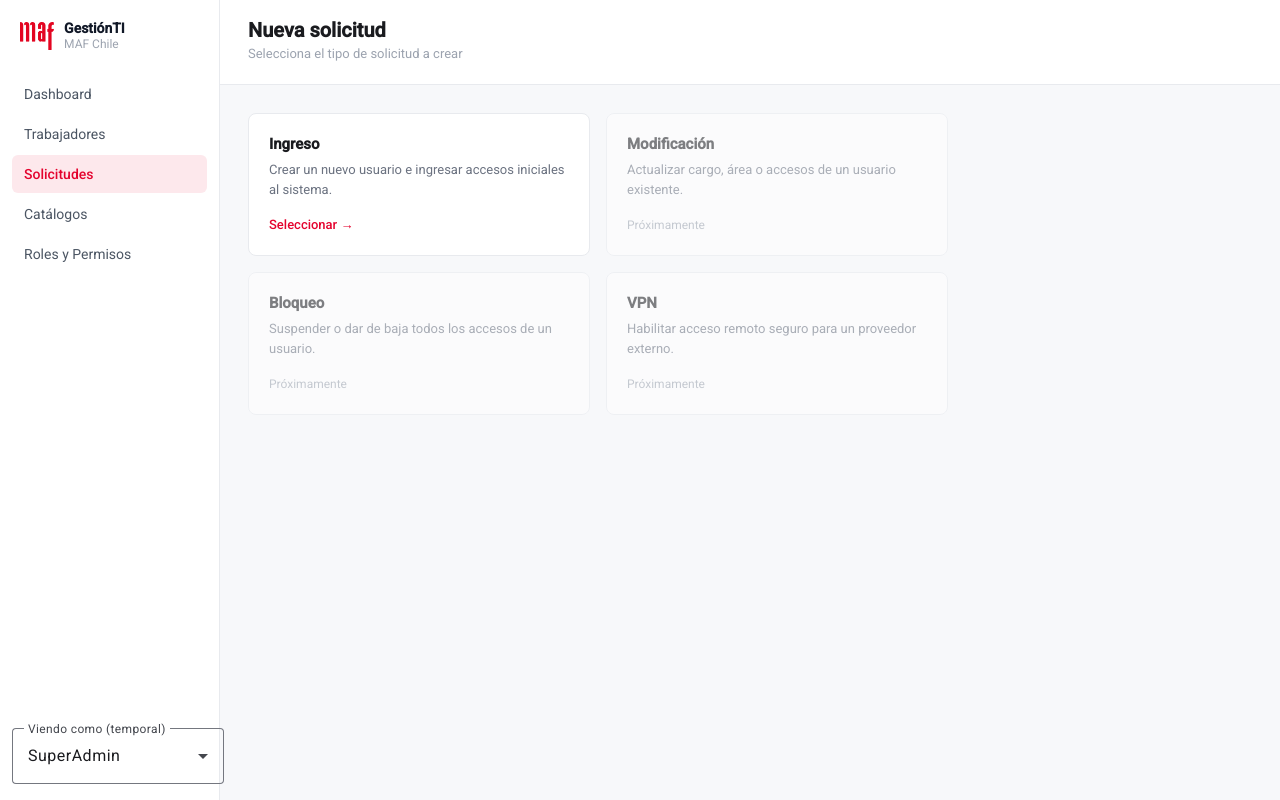
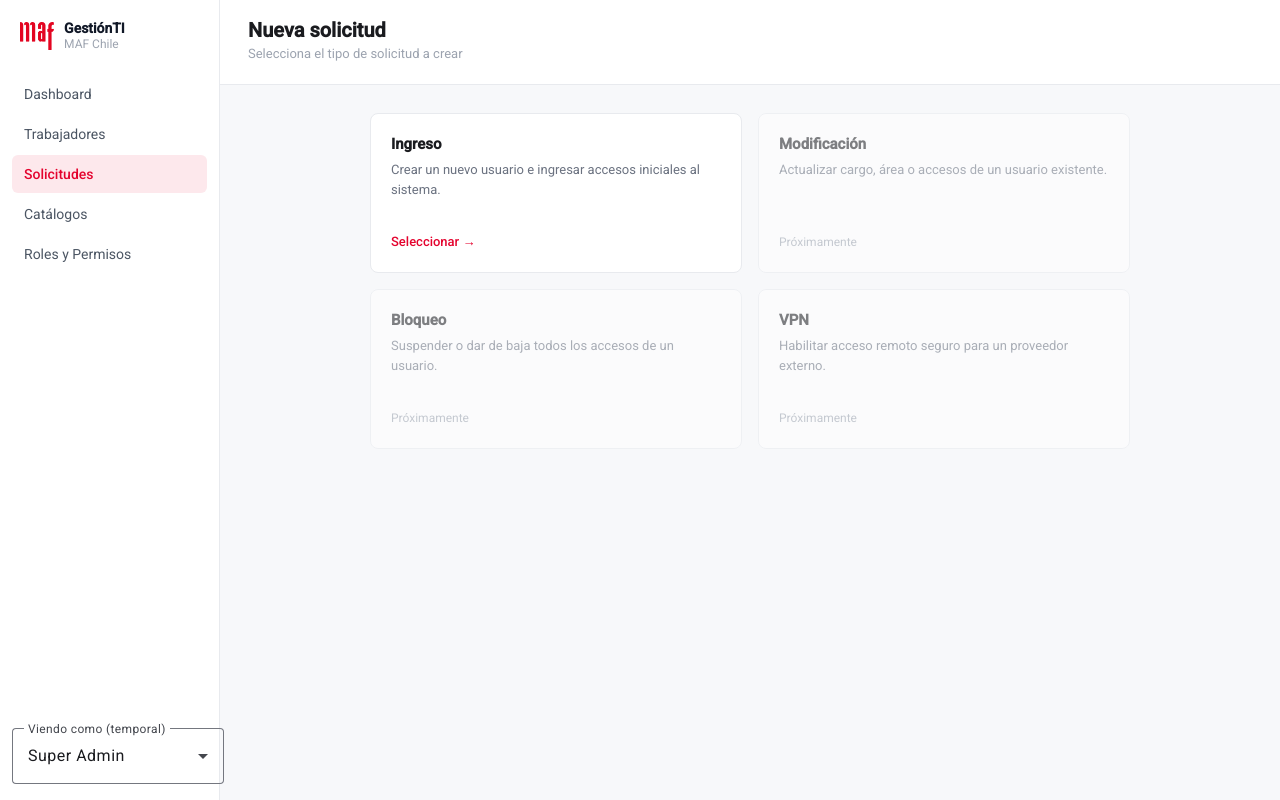
Before and after one commit to elenarocco/gestion-maf-frontend, an Angular app: page /solicitudes/nueva in a window 1280 px wide. Built offline with nearby package versions, Linux system fonts and the light colour scheme.

Commit message:
nueva pantalla de solicitudes y cambio en diseño de front

```diff
--- a/src/app/app.routes.ts
+++ b/src/app/app.routes.ts
@@ -3,6 +3,7 @@ import { Panel } from './features/dashboard/panel/panel';
 import { ListaTrabajadores } from './features/trabajadores/lista-trabajadores/lista-trabajadores';
 import { SelectorTipo } from './features/solicitudes/selector-tipo/selector-tipo';
 import { FormularioIngreso } from './features/solicitudes/formulario-ingreso/formulario-ingreso';
+import { ListaSolicitudes } from './features/solicitudes/lista-solicitudes/lista-solicitudes';
 
 export const routes: Routes = [
   { path: 'dashboard', component: Panel },
@@ -10,5 +11,5 @@ export const routes: Routes = [
   { path: '', redirectTo: 'dashboard', pathMatch: 'full' },
   { path: 'solicitudes/nueva', component: SelectorTipo },
   { path: 'solicitudes/nueva/ingreso', component: FormularioIngreso },
-
+  { path: 'solicitudes', component: ListaSolicitudes },
 ];
--- a/src/app/core/rol-simulado.ts
+++ b/src/app/core/rol-simulado.ts
@@ -2,5 +2,5 @@ import { Injectable, signal } from '@angular/core';
 
 @Injectable({ providedIn: 'root' })
 export class RolSimuladoService {
-  rolActual = signal<string>('SuperAdmin');
+  rolActual = signal<string>('Super Admin');
 }
--- a/src/app/core/solicitud.ts
+++ b/src/app/core/solicitud.ts
@@ -10,4 +10,11 @@ export class SolicitudService {
   crearIngreso(dto: any): Observable<any> {
     return this.http.post(`${this.apiUrl}/ingreso`, dto);
   }
+  getAll(filtros: { tipo?: string, estado?: string, urgente?: boolean } = {}, pagina = 1): Observable<any> {
+  const params = new URLSearchParams({ pagina: String(pagina), tamanoPagina: '20' });
+  if (filtros.tipo) params.set('tipo', filtros.tipo);
+  if (filtros.estado) params.set('estado', filtros.estado);
+  if (filtros.urgente) params.set('urgente', 'true');
+  return this.http.get(`${this.apiUrl}?${params.toString()}`);
 }
+}
--- a/src/app/features/dashboard/panel/panel.ts
+++ b/src/app/features/dashboard/panel/panel.ts
@@ -31,7 +31,7 @@ export class Panel implements OnInit {
 
   puedeCrearSolicitud = computed(() => {
     const rol = this.rolService.rolActual();
-    const rolesPermitidos = ['SuperAdmin', 'AdminTI', 'Jefatura'];
+    const rolesPermitidos = ['Super Admin', 'Admin TI', 'Jefatura'];
     return rolesPermitidos.includes(rol);
   });
   resumen: Resumen | null = null;
--- /dev/null
+++ b/src/app/features/solicitudes/lista-solicitudes/lista-solicitudes.html
@@ -0,0 +1,38 @@
+<header class="encabezado">
+  <h1>Solicitudes</h1>
+  <p class="sub">{{ total }} solicitud{{ total === 1 ? '' : 'es' }} encontrada{{ total === 1 ? '' : 's' }}</p>
+</header>
+
+<div class="filtros">
+  <select [value]="tipoActivo" (change)="filtrarTipo($any($event.target).value)">
+    @for (t of tipos; track t) { <option [value]="t">{{ t === 'Todas' ? 'Todos los tipos' : t }}</option> }
+  </select>
+
+  <select [value]="estadoActivo" (change)="filtrarEstado($any($event.target).value)">
+    @for (e of estados; track e) { <option [value]="e">{{ e === 'Todas' ? 'Todos los estados' : e }}</option> }
+  </select>
+</div>
+
+
+<section class="tarjeta">
+  @if (cargando) {
+    <p class="cargando">Cargando...</p>
+  } @else if (filas.length === 0) {
+    <p class="cargando">No hay solicitudes para este filtro.</p>
+  } @else {
+    <table>
+      <thead><tr><th>Nombre</th><th>Área</th><th>Tipo</th><th>Fecha</th><th>Estado</th></tr></thead>
+      <tbody>
+        @for (s of filas; track $index) {
+          <tr>
+            <td><div class="persona"><span class="avatar">{{ s.iniciales }}</span>{{ s.nombre }}</div></td>
+            <td>{{ s.area }}</td>
+            <td><span class="chip">{{ s.tipo }}</span></td>
+            <td>{{ s.fecha }}</td>
+            <td><span class="badge {{ s.estadoClase }}">{{ s.estadoTexto }}</span></td>
+          </tr>
+        }
+      </tbody>
+    </table>
+  }
+</section>
--- /dev/null
+++ b/src/app/features/solicitudes/lista-solicitudes/lista-solicitudes.scss
@@ -0,0 +1,31 @@
+.encabezado { padding: 20px 28px; background: #fff; border-bottom: 1px solid #e8eaee; }
+h1 { margin: 0; font-size: 20px; font-weight: 600; }
+.sub { margin: 4px 0 0; font-size: 13px; color: #9ca3af; }
+
+.filtros { padding: 16px 28px 0; display: flex; gap: 10px; }
+.filtros select {
+  border: 1px solid #d1d5db; border-radius: 6px; padding: 8px 12px;
+  font-size: 13px; color: #374151; background: #fff; font-family: inherit;
+}
+.grupo { display: flex; gap: 8px; flex-wrap: wrap; }
+.grupo button {
+  background: #fff; border: 1px solid #e5e7eb; border-radius: 999px; padding: 6px 14px;
+  font-size: 13px; color: #4b5563; cursor: pointer;
+}
+.grupo button.activo { background: var(--maf-rojo); color: #fff; border-color: var(--maf-rojo); }
+
+.tarjeta { margin: 16px 28px 28px; background: #fff; border: 1px solid #e8eaee; border-radius: 8px; padding: 10px 20px; }
+.cargando { padding: 24px 0; color: #6b7280; font-size: 14px; }
+
+table { width: 100%; border-collapse: collapse; }
+th { text-align: left; font-size: 11px; letter-spacing: .06em; text-transform: uppercase; color: #9ca3af; font-weight: 500; padding: 10px 8px; }
+td { padding: 12px 8px; font-size: 13px; color: #374151; border-top: 1px solid #f1f2f4; }
+.persona { display: flex; align-items: center; gap: 10px; }
+.avatar { width: 26px; height: 26px; border-radius: 50%; background: #fde8ec; color: var(--maf-rojo); font-size: 10px; font-weight: 600; display: flex; align-items: center; justify-content: center; }
+.chip { background: #f3f4f6; border-radius: 4px; padding: 3px 8px; font-size: 12px; }
+.badge { border-radius: 10px; padding: 3px 10px; font-size: 12px; display: inline-flex; align-items: center; gap: 5px; }
+.badge::before { content: ''; width: 6px; height: 6px; border-radius: 50%; background: currentColor; }
+.badge.pendiente { background: #fff4d6; color: #b7791f; }
+.badge.urgente, .badge.rechazada { background: #fde8ec; color: #c81e3a; }
+.badge.proceso { background: #e0edff; color: #1d4ed8; }
+.badge.completada { background: #e2f7e8; color: #15803d; }
--- /dev/null
+++ b/src/app/features/solicitudes/lista-solicitudes/lista-solicitudes.ts
@@ -0,0 +1,71 @@
+import { Component, OnInit, ChangeDetectorRef } from '@angular/core';
+import { CommonModule } from '@angular/common';
+import { SolicitudService } from '../../../core/solicitud';
+
+interface Fila {
+  nombre: string; iniciales: string; area: string; tipo: string;
+  fecha: string; estadoTexto: string; estadoClase: string;
+}
+
+@Component({
+  selector: 'app-lista-solicitudes',
+  imports: [CommonModule],
+  templateUrl: './lista-solicitudes.html',
+  styleUrl: './lista-solicitudes.scss'
+})
+export class ListaSolicitudes implements OnInit {
+  tipos = ['Todas', 'Ingreso', 'Modificación', 'Bloqueo', 'VPN'];
+  estados = ['Todas', 'Pendiente', 'Urgentes', 'En proceso', 'Completada', 'Rechazada'];
+
+  tipoActivo = 'Todas';
+  estadoActivo = 'Todas';
+
+  filas: Fila[] = [];
+  cargando = true;
+  total = 0;
+
+  constructor(private solicitudService: SolicitudService, private cdr: ChangeDetectorRef) { }
+
+  ngOnInit(): void {
+    this.cargar();
+  }
+
+  filtrarTipo(t: string): void { this.tipoActivo = t; this.cargar(); }
+  filtrarEstado(e: string): void { this.estadoActivo = e; this.cargar(); }
+
+  private cargar(): void {
+    this.cargando = true;
+
+    const filtros: { tipo?: string, estado?: string, urgente?: boolean } = {};
+    if (this.tipoActivo !== 'Todas') filtros.tipo = this.tipoActivo;
+    if (this.estadoActivo === 'Urgentes') filtros.urgente = true;
+    else if (this.estadoActivo !== 'Todas') filtros.estado = this.estadoActivo;
+
+    this.solicitudService.getAll(filtros).subscribe({
+      next: (r) => {
+        this.total = r.total;
+        this.filas = r.datos.map((s: any) => {
+          const [estadoTexto, estadoClase] = this.estado(s);
+          return {
+            nombre: s.trabajadorNombre,
+            iniciales: s.trabajadorNombre.split(' ').filter(Boolean).slice(0, 2).map((p: string) => p[0]).join('').toUpperCase(),
+            area: s.areaNombre,
+            tipo: s.tipo,
+            fecha: new Date(s.fechaCreacion).toLocaleDateString('es-CL', { day: 'numeric', month: 'short' }).replace('.', ''),
+            estadoTexto, estadoClase
+          };
+        });
+        this.cargando = false;
+        this.cdr.detectChanges();
+      },
+      error: () => { this.cargando = false; this.cdr.detectChanges(); }
+    });
+  }
+
+  private estado(s: any): [string, string] {
+    if (s.estado === 'Pendiente') return s.esUrgente ? ['Urgente', 'urgente'] : ['Pendiente', 'pendiente'];
+    if (s.estado === 'En proceso') return ['En proceso', 'proceso'];
+    if (s.estado === 'Completada') return ['Completada', 'completada'];
+    return ['Rechazada', 'rechazada'];
+  }
+}
--- a/src/app/features/solicitudes/selector-tipo/selector-tipo.html
+++ b/src/app/features/solicitudes/selector-tipo/selector-tipo.html
@@ -1,4 +1,5 @@
 <header class="encabezado"><h1>Nueva solicitud</h1><p class="sub">Selecciona el tipo de solicitud a crear</p></header>
+<div class="pagina">
   <div class="grilla">
     @for (t of tipos; track t.nombre) {
       <div class="tarjeta" [class.deshabilitada]="!t.disponible">
@@ -9,3 +10,4 @@
       </div>
     }
   </div>
+</div>
--- a/src/app/features/solicitudes/selector-tipo/selector-tipo.scss
+++ b/src/app/features/solicitudes/selector-tipo/selector-tipo.scss
@@ -1,10 +1,41 @@
 .encabezado { padding: 20px 28px; background: #fff; border-bottom: 1px solid #e8eaee; }
 h1 { margin: 0; font-size: 20px; font-weight: 600; }
 .sub { margin: 4px 0 0; font-size: 13px; color: #9ca3af; }
-.grilla { display: grid; grid-template-columns: 1fr 1fr; gap: 16px; padding: 28px; max-width: 700px; }
-.tarjeta { background: #fff; border: 1px solid #e8eaee; border-radius: 8px; padding: 20px; }
+
+.pagina {
+  display: flex;
+  justify-content: center;
+  padding: 28px 20px 40px;
+  box-sizing: border-box;
+}
+
+.grilla {
+  display: grid;
+  grid-template-columns: repeat(2, minmax(0, 1fr));
+  gap: 16px;
+  width: min(100%, 760px);
+}
+
+.tarjeta {
+  background: #fff;
+  border: 1px solid #e8eaee;
+  border-radius: 8px;
+  padding: 20px;
+  display: flex;
+  flex-direction: column;
+  min-height: 160px;
+  box-sizing: border-box;
+}
+
 .tarjeta.deshabilitada { opacity: .55; }
 h3 { margin: 0 0 6px; font-size: 15px; }
-p { margin: 0 0 14px; font-size: 13px; color: #6b7280; }
+p { margin: 0 0 14px; font-size: 13px; color: #6b7280; flex: 1; }
 a { color: var(--maf-rojo); font-size: 13px; text-decoration: none; font-weight: 500; }
 .proximamente { font-size: 12px; color: #9ca3af; }
+
+@media (max-width: 640px) {
+  .encabezado { padding: 16px 16px; }
+  .pagina { padding: 16px 16px 32px; }
+  .grilla { grid-template-columns: 1fr; }
+  .tarjeta { min-height: 0; }
+}
--- a/src/app/shared/shell/shell.ts
+++ b/src/app/shared/shell/shell.ts
@@ -15,22 +15,22 @@ import { RolSimuladoService } from '../../core/rol-simulado';
 export class Shell {
   constructor(public rolService: RolSimuladoService) { }
 
-  roles = ['SuperAdmin', 'AdminTI', 'Jefatura', 'RRHH', 'Auditoria'];
+  roles = ['Super Admin', 'Admin TI', 'Jefatura', 'RRHH', 'Auditoría'];
   puedeCrearSolicitud = computed(() => {
     const rol = this.rolService.rolActual();
-    const rolesPermitidos = ['SuperAdmin', 'AdminTI', 'Jefatura'];
+    const rolesPermitidos = ['Super Admin', 'Admin TI', 'Jefatura'];
 
     return rolesPermitidos.includes(rol);
   });
   menuPorRol: Record<string, { nombre: string, ruta: string }[]> = {
-    SuperAdmin: [
+    'Super Admin': [
       { nombre: 'Dashboard', ruta: '/dashboard' },
       { nombre: 'Trabajadores', ruta: '/trabajadores' },
       { nombre: 'Solicitudes', ruta: '/solicitudes' },
       { nombre: 'Catálogos', ruta: '/catalogos' },
       { nombre: 'Roles y Permisos', ruta: '/roles' },
     ],
-    AdminTI: [
+    'Admin TI': [
       { nombre: 'Dashboard', ruta: '/dashboard' },
       { nombre: 'Trabajadores', ruta: '/trabajadores' },
       { nombre: 'Solicitudes', ruta: '/solicitudes' },
@@ -45,7 +45,7 @@ export class Shell {
       { nombre: 'Dashboard', ruta: '/dashboard' },
       { nombre: 'Solicitudes de Bloqueo', ruta: '/solicitudes' },
     ],
-    Auditoria: [
+    'Auditoría': [
       { nombre: 'Dashboard', ruta: '/dashboard' },
       { nombre: 'Trabajadores', ruta: '/trabajadores' },
       { nombre: 'Historial de Solicitudes', ruta: '/solicitudes' },
```
Also changed, not shown: 1 other file (tests, documents, lock files or other folders). Lines whose indentation alone changed are shown as unchanged.
